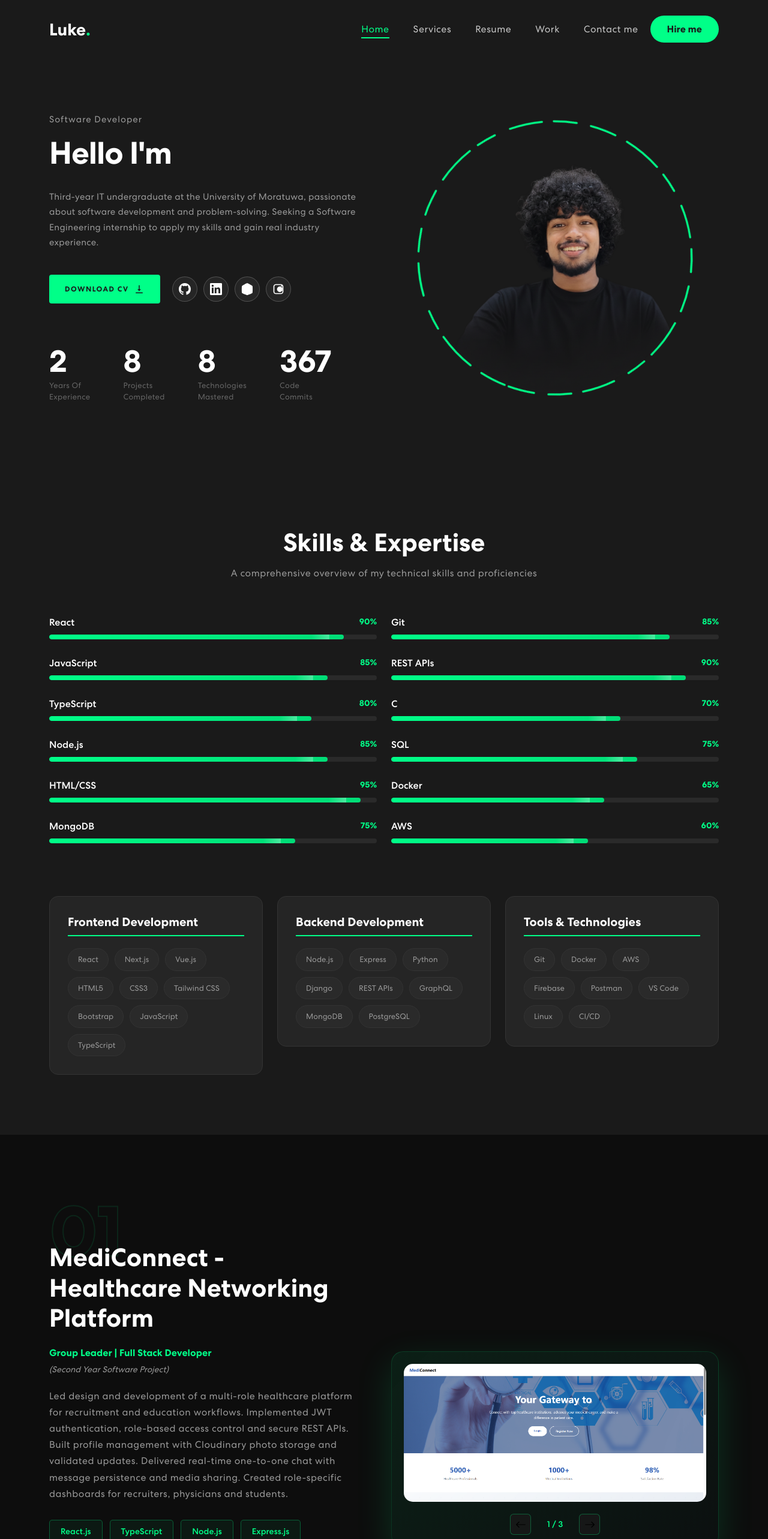
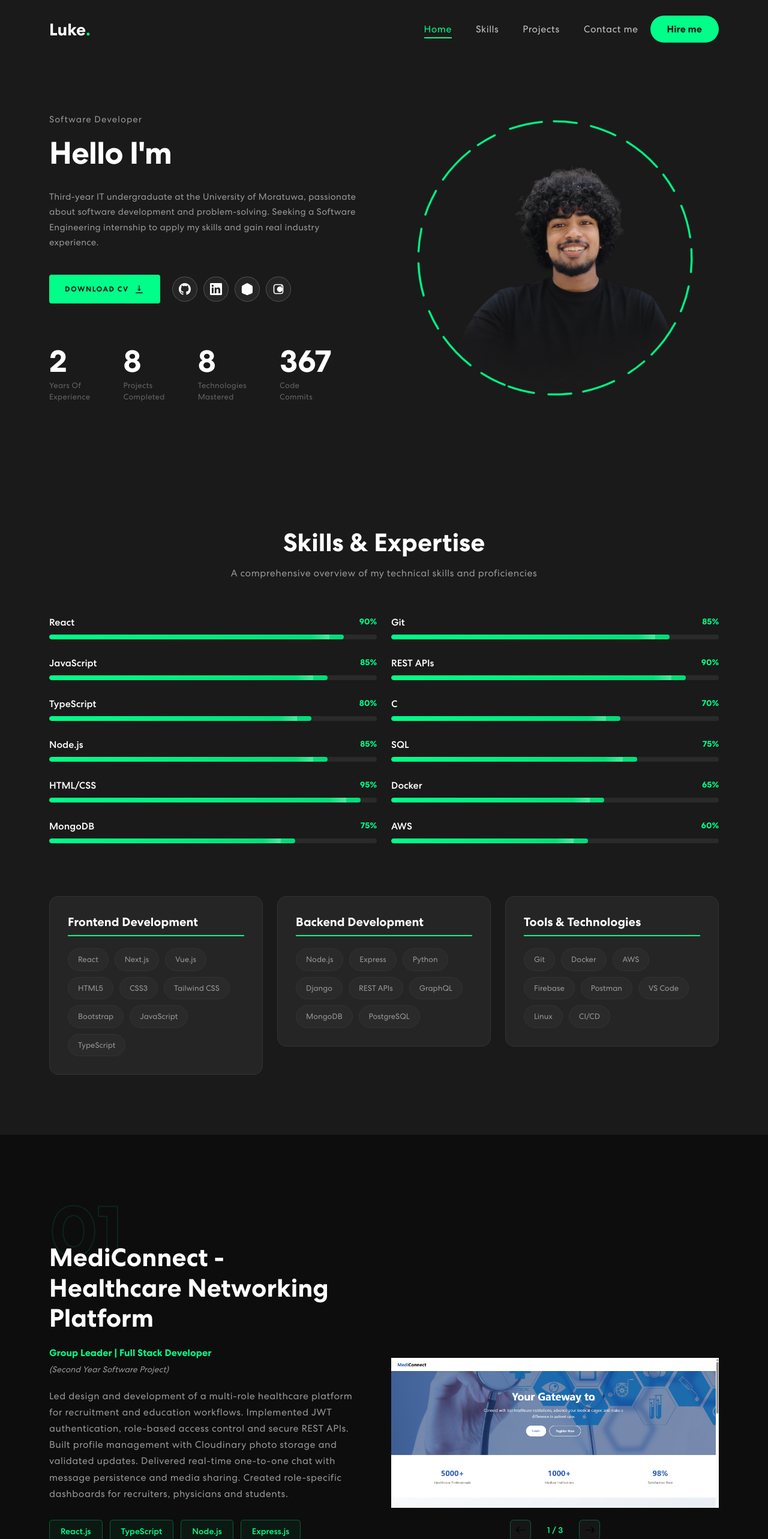
Before and after one commit to MalinduDinushka/My-Portfolio, a React (Create React App) app: page / in a window 1280 px wide. Shown: the top 2566 px of the page at 60% size. Built offline with nearby package versions, Linux system fonts and the light colour scheme.

Commit message:
Refactor code structure for improved readability and maintainability

```diff
--- a/src/App.css
+++ b/src/App.css
@@ -341,6 +341,8 @@
   border-radius: 4px;
   transition: 0.3s ease-in-out;
   text-transform: uppercase;
+  text-decoration: none;
+  cursor: pointer;
 }
 .download-cv-btn svg {
   margin-top: 2px;
@@ -349,6 +351,7 @@
   background-color: transparent;
   color: #00ff88;
   transform: translateY(-2px);
+  text-decoration: none;
 }
 .banner-social-icon {
   display: inline-flex;
@@ -695,20 +698,19 @@
   position: relative;
   width: 100%;
   max-width: 600px;
-  background: linear-gradient(135deg, rgba(0, 255, 136, 0.08) 0%, rgba(0, 77, 77, 0.05) 100%);
-  border-radius: 20px;
-  padding: 20px;
-  box-shadow: 0 20px 60px rgba(0, 255, 136, 0.15);
-  border: 1px solid rgba(0, 255, 136, 0.15);
+  background: transparent;
+  border-radius: 0;
+  padding: 0;
+  box-shadow: none;
+  border: none;
   transition: 0.3s ease;
 }
 .project-screens:hover {
   transform: translateY(-5px);
-  box-shadow: 0 25px 70px rgba(0, 255, 136, 0.2);
 }
 .project-img {
   width: 100%;
-  border-radius: 15px;
+  border-radius: 0;
   display: block;
 }
 .image-navigation {
--- a/src/components/Banner.js
+++ b/src/components/Banner.js
@@ -61,14 +61,14 @@
                 <h1>{`Hello I'm`}<br/><span className="name-highlight"><span className="wrap">{text}</span></span></h1>
                   <p>Third-year IT undergraduate at the University of Moratuwa, passionate about software development and problem-solving. Seeking a Software Engineering internship to apply my skills and gain real industry experience.</p>
                   <div className="banner-actions">
-                    <button className="download-cv-btn" onClick={() => console.log('download cv')}>
+                    <a href="/Malindu_Dinushka_CV.pdf" download="Malindu_Dinushka_CV.pdf" className="download-cv-btn">
                       <span>DOWNLOAD CV</span>
                       <svg width="18" height="18" viewBox="0 0 24 24" fill="none" xmlns="http://www.w3.org/2000/svg">
                         <path d="M12 15L8 11H16L12 15Z" fill="currentColor"/>
                         <path d="M12 3V13" stroke="currentColor" strokeWidth="2" strokeLinecap="round"/>
                         <path d="M5 19H19" stroke="currentColor" strokeWidth="2" strokeLinecap="round"/>
                       </svg>
-                    </button>
+                    </a>
                     <div className="banner-social-icon">
                       <a href="https://github.com/MalinduDinushka" aria-label="GitHub">
                         <svg width="20" height="20" viewBox="0 0 24 24" fill="currentColor">
--- a/src/components/NavBar.js
+++ b/src/components/NavBar.js
@@ -45,9 +45,8 @@
           <Navbar.Collapse id="basic-navbar-nav">
             <Nav className="ms-auto">
               <Nav.Link href="#home" className={activeLink === 'home' ? 'active navbar-link' : 'navbar-link'} onClick={() => onUpdateActiveLink('home')}>Home</Nav.Link>
-              <Nav.Link href="#skills" className={activeLink === 'skills' ? 'active navbar-link' : 'navbar-link'} onClick={() => onUpdateActiveLink('skills')}>Services</Nav.Link>
-              <Nav.Link href="#resume" className={activeLink === 'resume' ? 'active navbar-link' : 'navbar-link'} onClick={() => onUpdateActiveLink('resume')}>Resume</Nav.Link>
-              <Nav.Link href="#projects" className={activeLink === 'projects' ? 'active navbar-link' : 'navbar-link'} onClick={() => onUpdateActiveLink('projects')}>Work</Nav.Link>
+              <Nav.Link href="#skills" className={activeLink === 'skills' ? 'active navbar-link' : 'navbar-link'} onClick={() => onUpdateActiveLink('skills')}>Skills</Nav.Link>
+              <Nav.Link href="#projects" className={activeLink === 'projects' ? 'active navbar-link' : 'navbar-link'} onClick={() => onUpdateActiveLink('projects')}>Projects</Nav.Link>
               <Nav.Link href="#connect" className={activeLink === 'contact' ? 'active navbar-link' : 'navbar-link'} onClick={() => onUpdateActiveLink('contact')}>Contact me</Nav.Link>
             </Nav>
             <span className="navbar-text">
```
Also changed, not shown: 1 other file (tests, documents, lock files or other folders).
